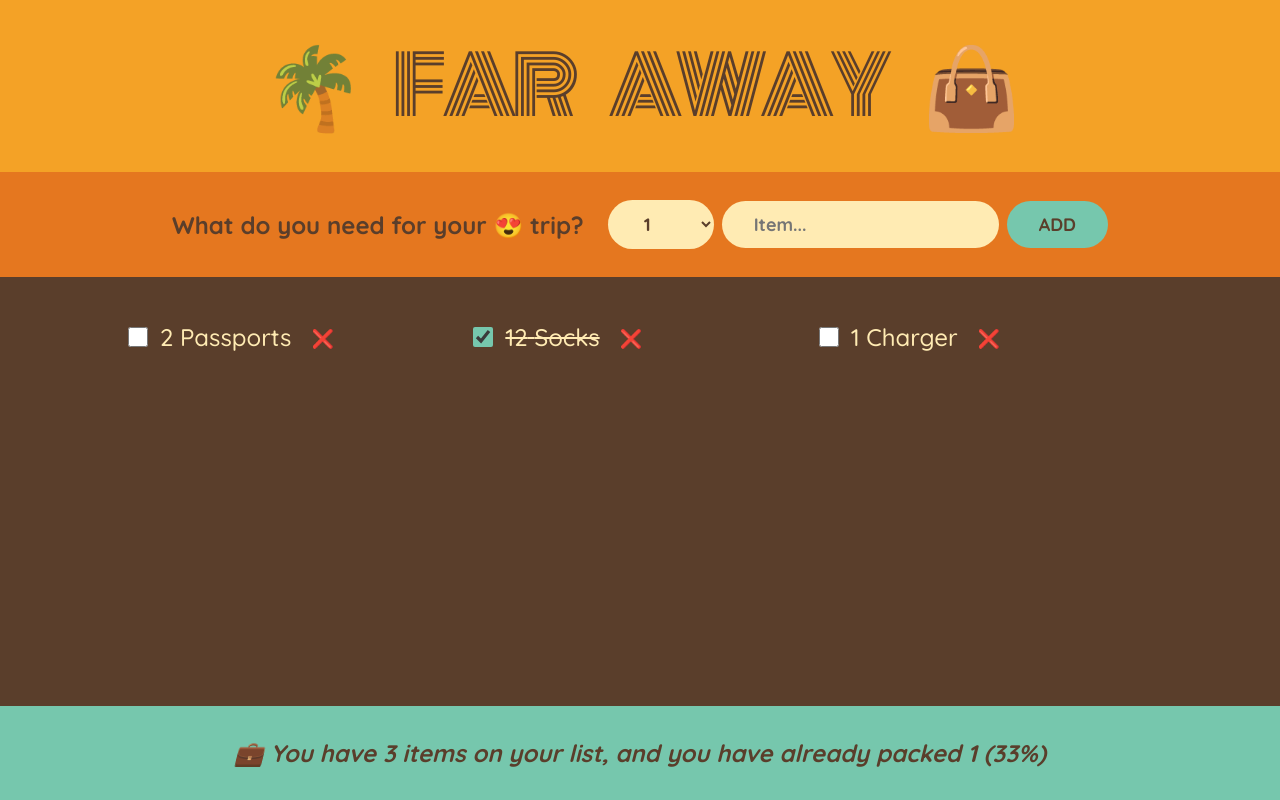
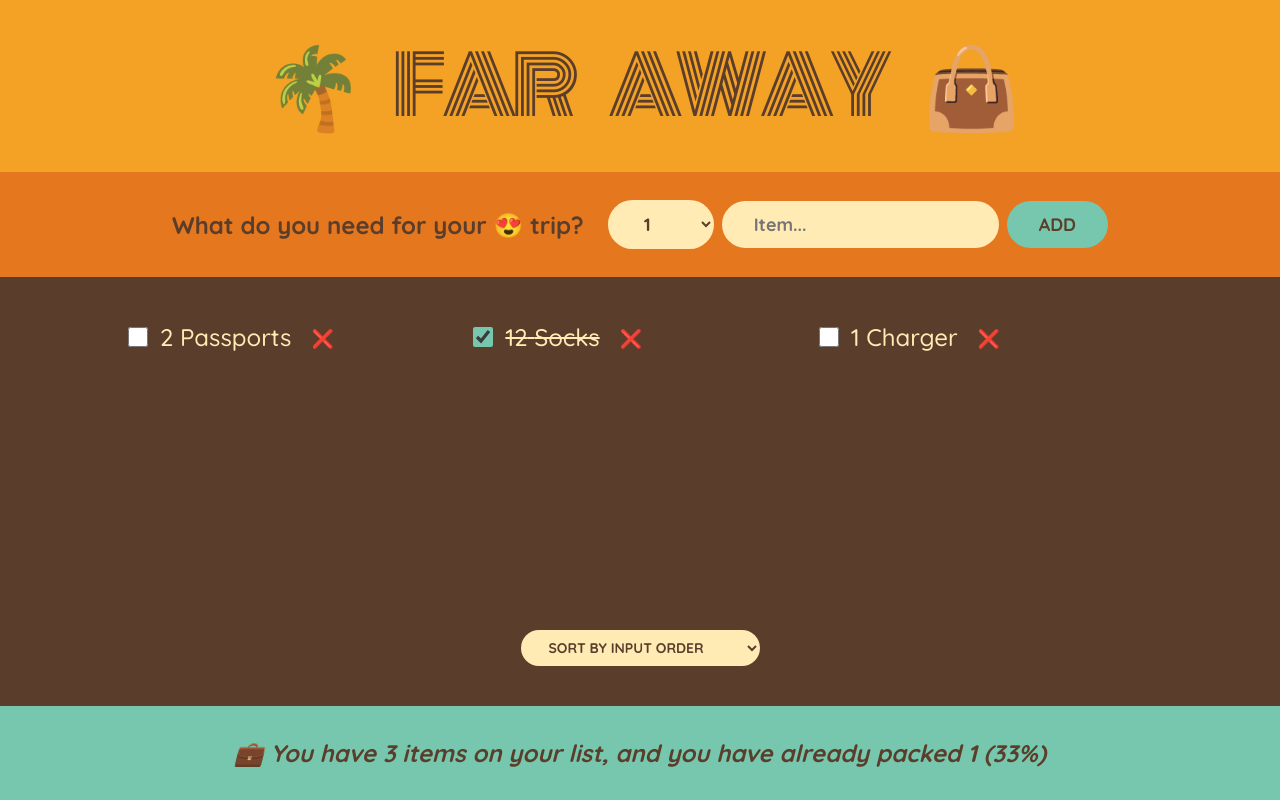
Before and after one commit to Kirollos-Rezkallah/far-away, a React (Create React App) app: page / in a window 1280 px wide. Built offline with nearby package versions, Linux system fonts and the light colour scheme.

Commit message:
feat: Add sort feature

```diff
--- a/src/App.js
+++ b/src/App.js
@@ -37,33 +37,6 @@
       />
       <Stats items={items} />
     </div>
-  );
-}
-
-function Stats({ items }) {
-  if (!items.length) {
-    return (
-      <p className="stats">
-        <em>Start adding items to your packing list 🚀</em>
-      </p>
-    );
-  }
-
-  const numItems = items.length;
-  const numPacked = items.filter((item) => item.packed).length;
-  const percentage = Math.round((numPacked / numItems) * 100);
-
-  return (
-    <footer className="stats">
-      {percentage === 100 ? (
-        <em>You got everything! Ready to go ✈️</em>
-      ) : (
-        <em>
-          💼 You have {numItems} items on your list, and you have already packed{" "}
-          {numPacked} ({percentage}%)
-        </em>
-      )}
-    </footer>
   );
 }
 
@@ -111,10 +84,22 @@
   );
 }
 function PackingList({ items, onDeleteItem, onToggleItem }) {
+  const [sortBy, setSortBy] = useState("input");
+  let sortedItems;
+
+  if (sortBy === "input") sortedItems = [...items];
+
+  if (sortBy === "description")
+    sortedItems = [...items].sort((a, b) =>
+      a.description.localeCompare(b.description)
+    );
+
+  if (sortBy === "packed")
+    sortedItems = [...items].sort((a, b) => a.packed - b.packed);
   return (
     <div className="list">
       <ul>
-        {items.map((item) => (
+        {sortedItems.map((item) => (
           <Item
             item={item}
             key={item.id}
@@ -123,6 +108,14 @@
           />
         ))}
       </ul>
+
+      <div className="actions">
+        <select value={sortBy} onChange={(e) => setSortBy(e.target.value)}>
+          <option value="input">Sort by input order</option>
+          <option value="description">Sort by description</option>
+          <option value="packed">Sort by packed status</option>
+        </select>
+      </div>
     </div>
   );
 }
@@ -142,3 +135,30 @@
     </li>
   );
 }
+
+function Stats({ items }) {
+  if (!items.length) {
+    return (
+      <p className="stats">
+        <em>Start adding items to your packing list 🚀</em>
+      </p>
+    );
+  }
+
+  const numItems = items.length;
+  const numPacked = items.filter((item) => item.packed).length;
+  const percentage = Math.round((numPacked / numItems) * 100);
+
+  return (
+    <footer className="stats">
+      {percentage === 100 ? (
+        <em>You got everything! Ready to go ✈️</em>
+      ) : (
+        <em>
+          💼 You have {numItems} items on your list, and you have already packed{" "}
+          {numPacked} ({percentage}%)
+        </em>
+      )}
+    </footer>
+  );
+}
```
